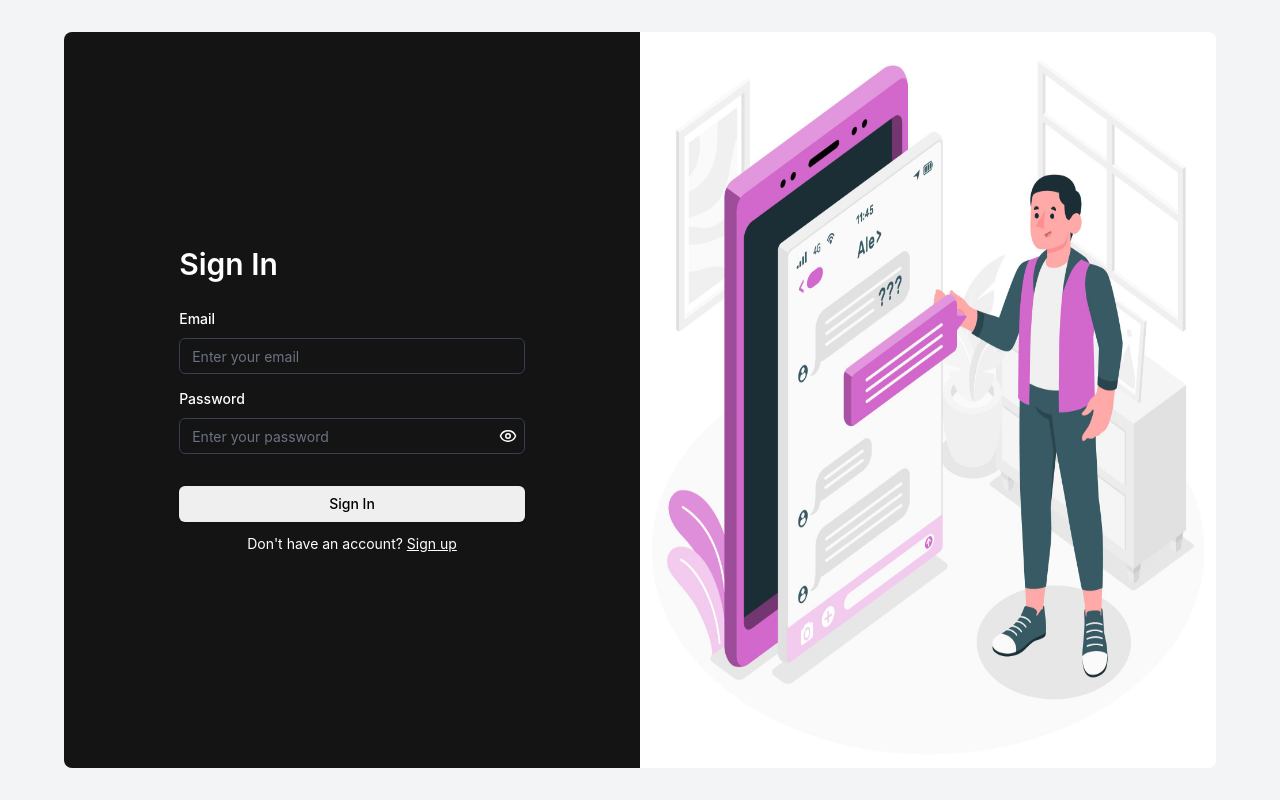
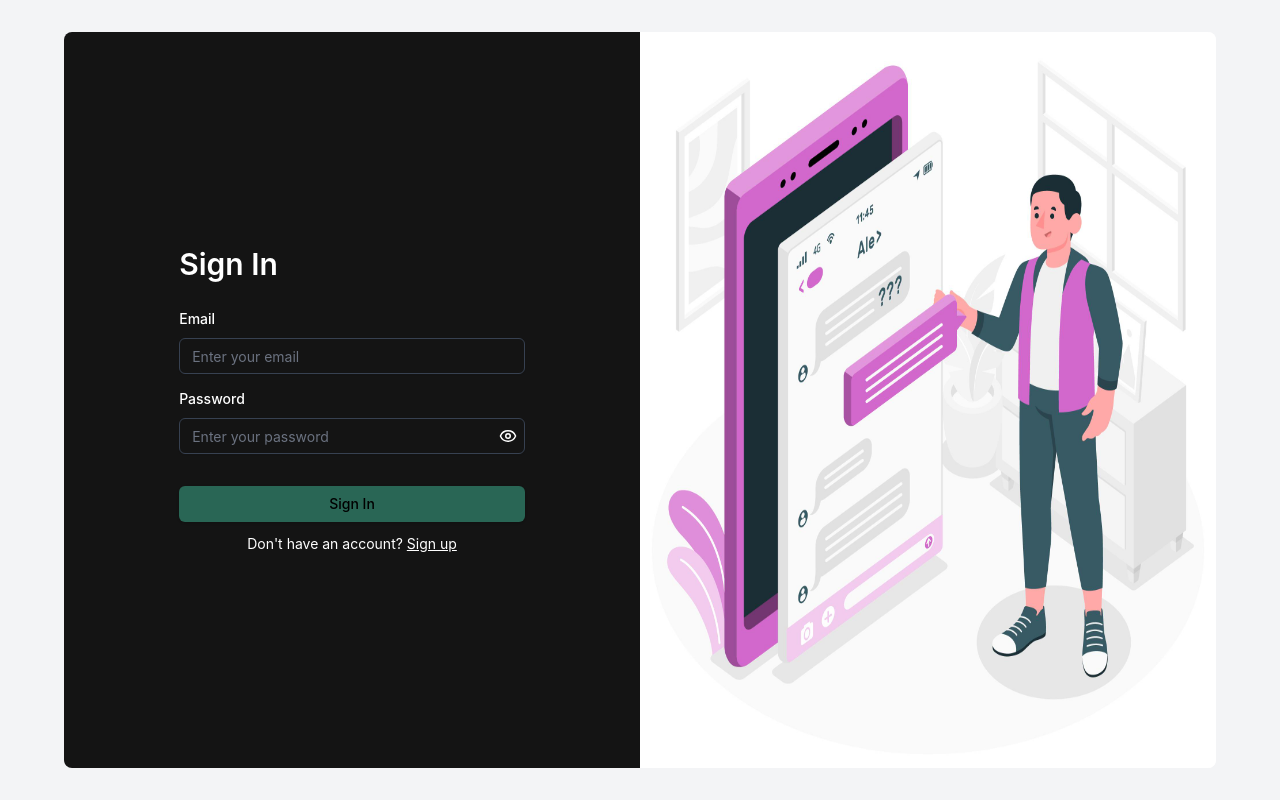
Before and after one commit to veeravelS/Chat-App, a React (Vite) app in the folder client/: page /auth in a window 1280 px wide. Built offline with nearby package versions, Linux system fonts and the light colour scheme.

Commit message:
fix: remove background color from Sign In and Sign Up buttons for consistency

```diff
--- a/client/src/pages/auth/SignIn.jsx
+++ b/client/src/pages/auth/SignIn.jsx
@@ -111,7 +111,7 @@ const SignIn = ({ activeTab, setActiveTab }) => {
               </FormItem>
             )}
           />
-          <Button className="w-full mt-5 hover:bg-white bg-[#efefef] text-black">
+          <Button className="w-full mt-5 hover:bg-white text-black">
             Sign In
           </Button>
           <p className="text-center text-sm">
--- a/client/src/pages/auth/SignUp.jsx
+++ b/client/src/pages/auth/SignUp.jsx
@@ -165,8 +165,7 @@ const SignUp = ({ activeTab, setActiveTab }) => {
           />
           <Button
             type="submit"
-            variant="secondary"
-            className="w-[100%] mt-2 bg-[#efefef] text-black"
+            className="w-[100%] mt-2 text-black"
           >
             Sign Up
           </Button>
```
